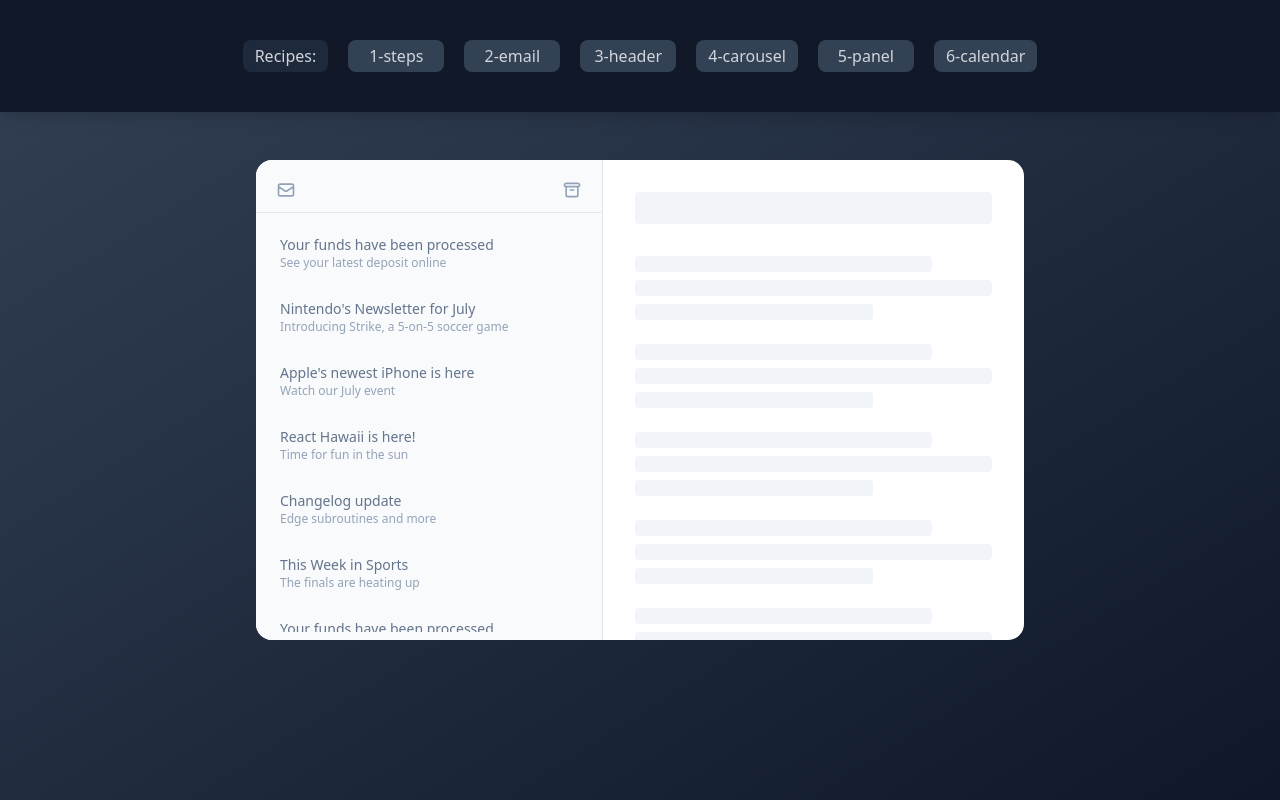
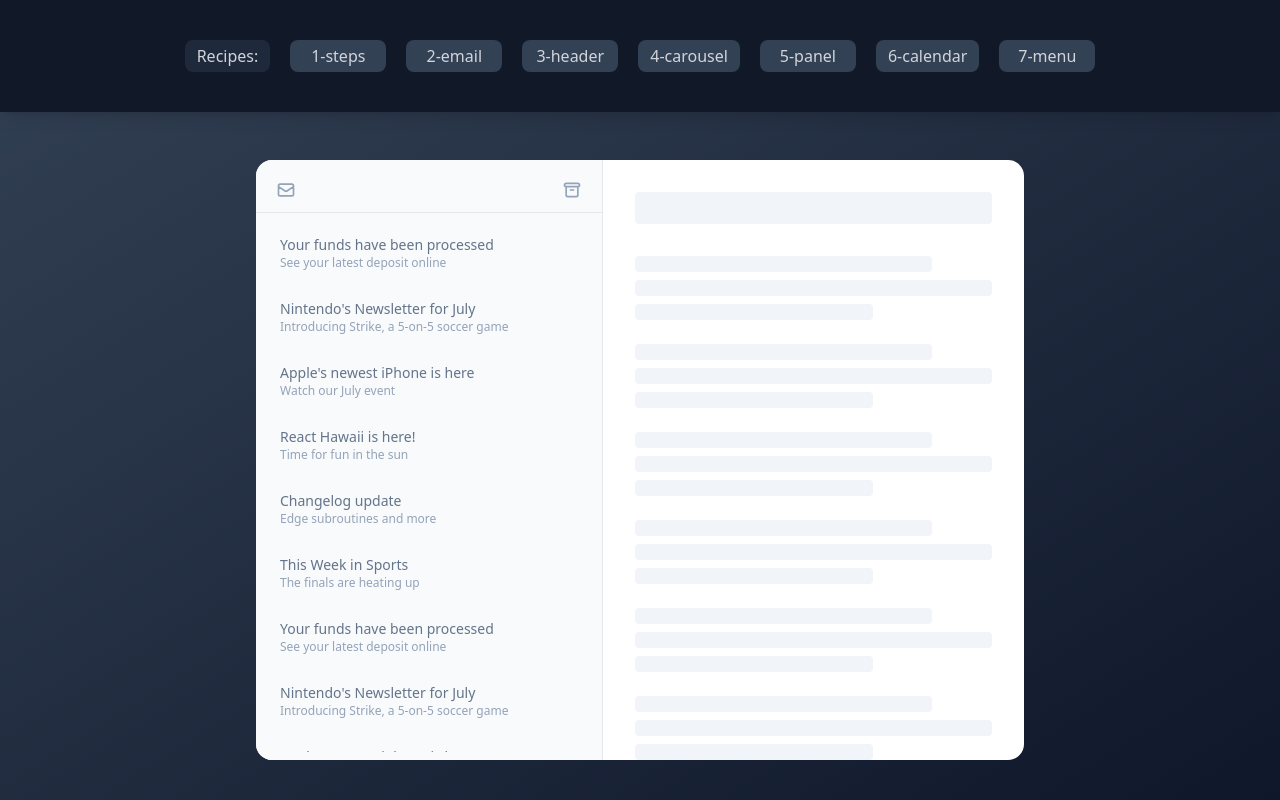
Before and after one commit to midcenturydude7/nextjs-framer-motion-recipes, a Next.js app: page /2-email in a window 1280 px wide. Built offline with nearby package versions, Linux system fonts and the light colour scheme.

Commit message:
Setting up a menu recipe

```diff
--- a/app/1-step/page.js
+++ b/app/1-step/page.js
@@ -2,7 +2,7 @@
 import React from "react";
 import { motion } from "framer-motion";
 
-export default function Page() {
+export default function PageStep() {
   let [step, setStep] = React.useState(1);
 
   return (
--- a/app/2-email/page.js
+++ b/app/2-email/page.js
@@ -41,7 +41,7 @@ export default function Email() {
   }
 
   return (
-    <div className="flex h-screen flex-col items-center justify-center overscroll-y-contain bg-gradient-to-br from-slate-700 to-slate-900 px-6 py-40 text-slate-600">
+    <div className="flex h-screen flex-col items-center justify-center overscroll-y-contain bg-gradient-to-br from-slate-700 to-slate-900 px-6 pb-10 pt-40 text-slate-600">
       <div className="mx-auto flex w-full max-w-3xl flex-1 overflow-hidden rounded-2xl bg-white">
         <div className="flex w-[45%] flex-col bg-slate-50 py-2">
           <div className="border-b px-5">
--- a/app/3-header/page.js
+++ b/app/3-header/page.js
@@ -2,7 +2,7 @@
 import React from "react";
 import Header from "./components/Header";
 
-export default function page() {
+export default function PageHeader() {
   return (
     <div className="bg-white">
       <Header />
--- a/app/4-carousel/page.js
+++ b/app/4-carousel/page.js
@@ -25,7 +25,7 @@ let fullAspectRatio = 3 / 2;
 let margin = 12;
 let gap = 3.25;
 
-export default function Page() {
+export default function Carousel() {
   let [index, setIndex] = React.useState(0);
 
   useKeypress("ArrowRight", () => {
--- a/app/6-calendar/page.jsx
+++ b/app/6-calendar/page.jsx
@@ -33,7 +33,7 @@ let removeImmediately = {
 
 let transition = { type: "spring", bounce: 0, duration: 0.2 };
 
-export default function Page() {
+export default function Calendar() {
   let [monthString, setMonthString] = React.useState(
     format(new Date(), "yyyy-MM"),
   );
--- /dev/null
+++ b/app/7-menu/page.jsx
@@ -0,0 +1,20 @@
+"use client";
+import React from "react";
+import { motion, Variants } from "framer-motion";
+
+const itemVariants = {
+  open: {
+    opacity: 1,
+    y: 0,
+    transition: { type: "spring", stiffness: 300, damping: 24 },
+  },
+  closed: { opacity: 0, y: 20, transition: { duration: 0.2 } },
+};
+
+export default function Menu() {
+  return (
+    <div className="bg flex min-h-screen items-center justify-center py-40 text-gray-900">
+      Menu stuff
+    </div>
+  );
+}
--- a/app/components/Header.jsx
+++ b/app/components/Header.jsx
@@ -10,10 +10,10 @@ export default function Header() {
         initial={{ opacity: 0, y: -10 }}
         animate={{ opacity: 1, y: 0 }}
         transition={{
-          duration: 1.2,
+          duration: 1.1,
           type: "spring",
-          bounce: 0,
-          ease: "easeInOut",
+          bounce: 0.25,
+          ease: "ease",
         }}
       >
         <Link href="/">
@@ -121,6 +121,23 @@ export default function Header() {
             6-calendar
           </motion.li>
         </Link>
+        <Link href="/7-menu">
+          <motion.li
+            cinitial={{ scale: 0 }}
+            animate={{ scale: 1 }}
+            transition={{
+              duration: 0.2,
+              type: "spring",
+              bounce: 0,
+              ease: "easeInOut",
+            }}
+            whileHover={{ scale: 1.1 }}
+            whileTap={{ scale: 0.95 }}
+            className="min-w-24 rounded-lg bg-slate-700 px-3 py-1 text-center hover:bg-slate-100 hover:font-semibold hover:text-slate-500"
+          >
+            7-menu
+          </motion.li>
+        </Link>
       </motion.ul>
     </div>
   );
```
